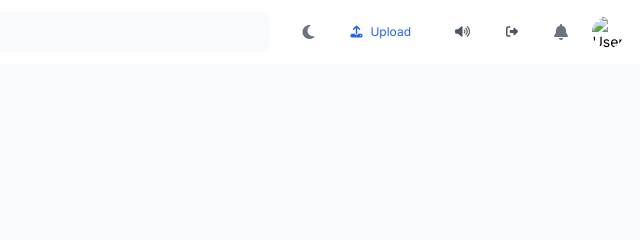
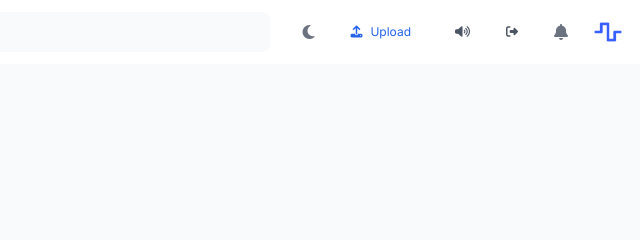
Before and after one commit to soundskycloud/soundSky, a plain HTML site: page index.html in a window 1280 px wide. Shown: the top 240 px of the page, 640-1280 px from the left. Drawn offline with nearby package versions, Linux system fonts and the light colour scheme.

Commit message:
Fix Default Avatar

```diff
--- a/index.html
+++ b/index.html
@@ -264,7 +264,7 @@
                     </div>
                     <!-- User avatar -->
                     <button class="flex items-center text-sm rounded-full focus:outline-none">
-                        <img id="current-user-avatar" class="h-8 w-8 rounded-full" src="/default-avatar.png" alt="User profile">
+                        <img id="current-user-avatar" class="h-8 w-8 rounded-full" src="/favicon.ico" alt="User profile">
                     </button>
                 </div>
             </div>
```
